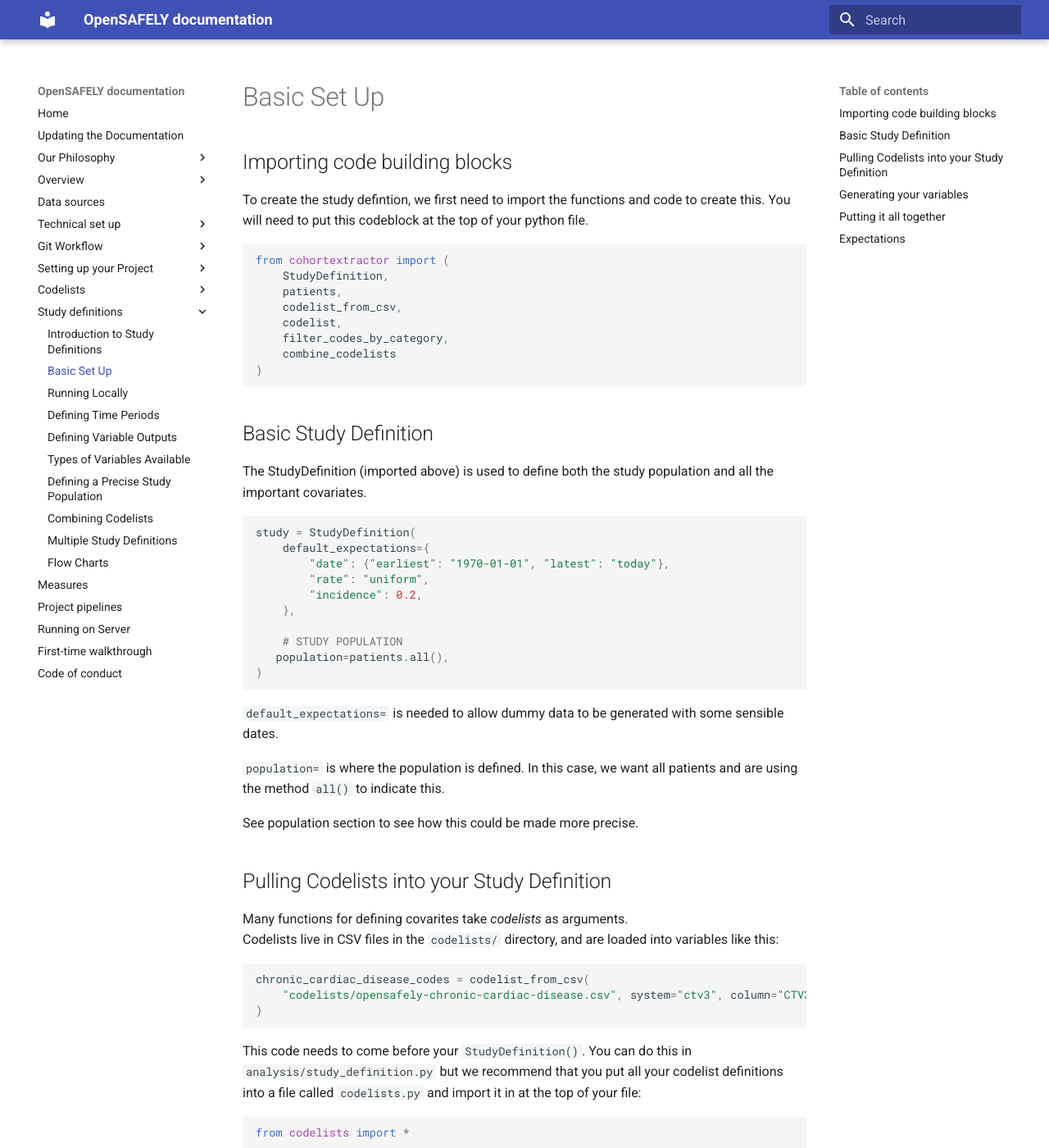
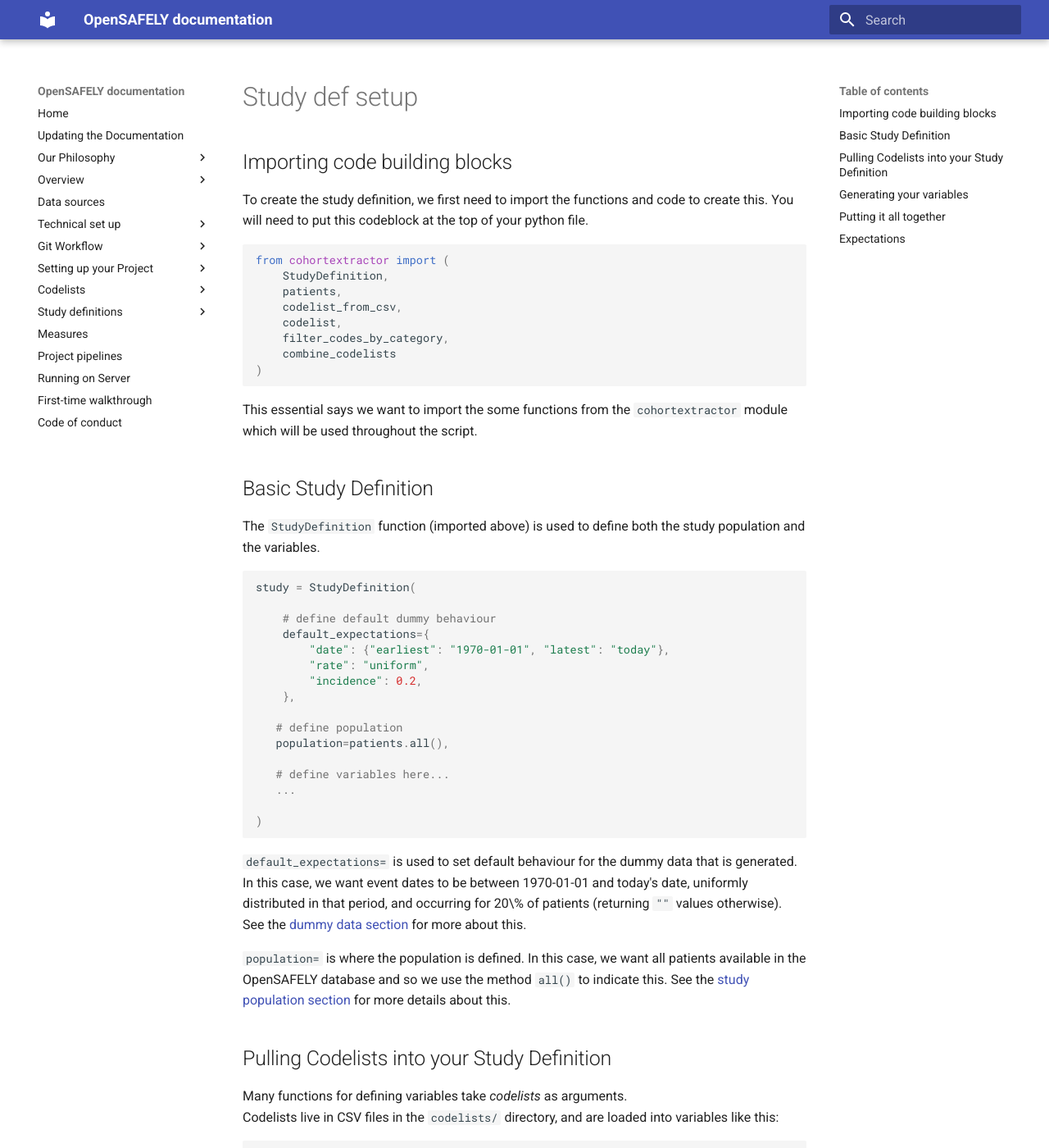
Before and after one commit to opensafely/documentation, an MkDocs documentation site: the page built from docs/study-def-setup.md, in a window 1280 px wide and 1400 px high. Shown: the whole window at 82% size. Built offline with MkDocs 1.6.1 and Material for MkDocs 9.7.7, drawn with Linux system fonts in a browser that asks for light colours.

Commit message:
tidy study def

````diff
--- a/docs/study_definition.md
+++ b/docs/study-def-setup.md
@@ -1,7 +1,7 @@
 ## Importing code building blocks
 
-To create the study defintion, we first need to import the functions and code to create this. You will need
-to put this codeblock at the top of your python file.
+To create the study definition, we first need to import the functions and code to create this.
+You will need to put this codeblock at the top of your python file.
 
 ```py
 from cohortextractor import (
@@ -14,34 +14,44 @@
 )
 ```
 
+This essential says we want to import the some functions from the `cohortextractor` module which will be used throughout the script.
+
 ## Basic Study Definition
 
-The StudyDefinition (imported above) is used to define both the study population and all the important
-covariates.
+The `StudyDefinition` function (imported above) is used to define both the study population and the variables.
 
 ```py
 study = StudyDefinition(
+
+	# define default dummy behaviour
     default_expectations={
         "date": {"earliest": "1970-01-01", "latest": "today"},
         "rate": "uniform",
         "incidence": 0.2,
     },
 
-    # STUDY POPULATION
+   # define population
    population=patients.all(),
+
+   # define variables here...
+   ...
+
 )
 ```
 
-`default_expectations=` is needed to allow dummy data to be generated with some sensible dates.
+`default_expectations=` is used to set default behaviour for the dummy data that is generated.
+In this case, we want event dates to be between 1970-01-01 and today's date, uniformly distributed in that period, and occurring for 20\% of patients (returning `""` values otherwise).
+See the [dummy data section]() for more about this.
 
-`population=` is where the population is defined. In this case, we want all patients and are using the method `all()`
-to indicate this.
+`population=` is where the population is defined.
+In this case, we want all patients available in the OpenSAFELY database and so we use the method `all()` to indicate this.
+See the [study population section]() for more details about this.
 
-See population section to see how this could be made more precise.
+
 
 ## Pulling Codelists into your Study Definition
 
-Many functions for defining covarites take *codelists* as arguments.
+Many functions for defining variables take *codelists* as arguments.
 Codelists live in CSV files in the `codelists/` directory, and are loaded into variables like this:
 
 
````
Also changed, not shown: docs/write-study-def.md (added, +20 -0 lines).
